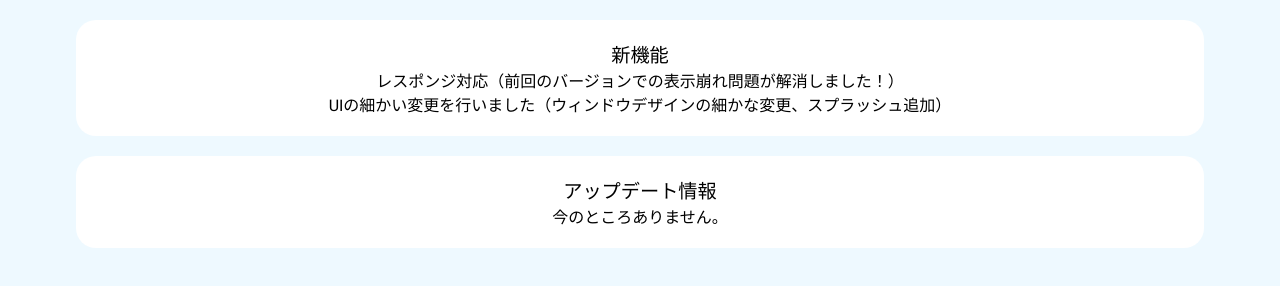
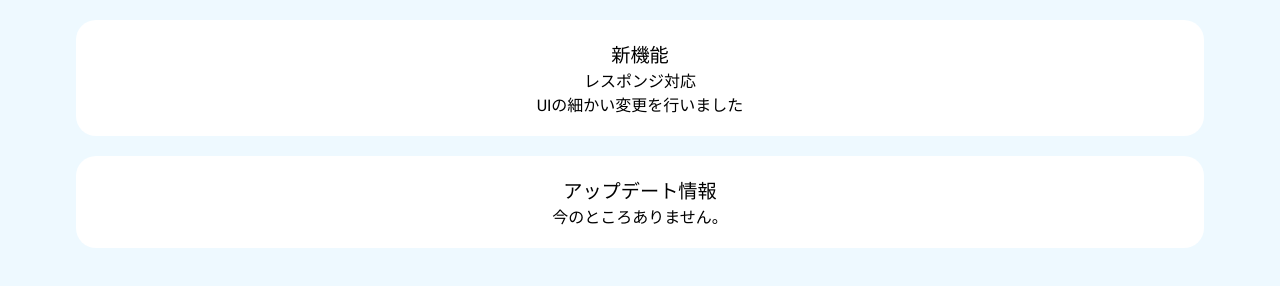
Before and after one commit to usoftware-gr/usoftware-gr.github.io, a plain HTML site: page software/update_info/fce-bate-3-01.html in a window 1280 px wide. Drawn offline with Linux system fonts and the light colour scheme; a web font is replaced by a local one.

Commit message:
Update fce-bate-3-01.html

```diff
--- a/software/update_info/fce-bate-3-01.html
+++ b/software/update_info/fce-bate-3-01.html
@@ -39,8 +39,8 @@
 <div class="box">
     <span class="title_txt">新機能</span>
     <div>
-        <li>レスポンジ対応（前回のバージョンでの表示崩れ問題が解消しました！）</li>
-        <li>UIの細かい変更を行いました（ウィンドウデザインの細かな変更、スプラッシュ追加）</li>
+        <li>レスポンジ対応</li>
+        <li>UIの細かい変更を行いました</li>
     </div>
 </div>
 
```
